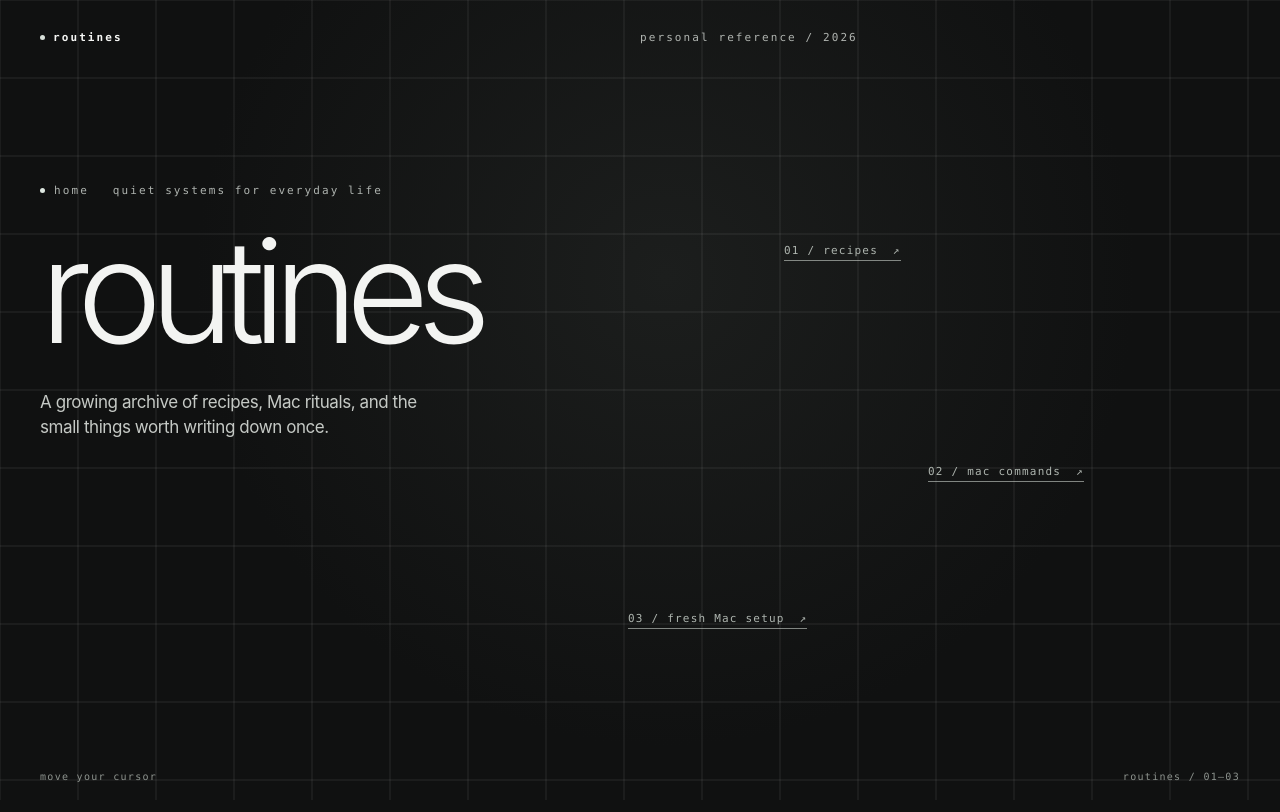
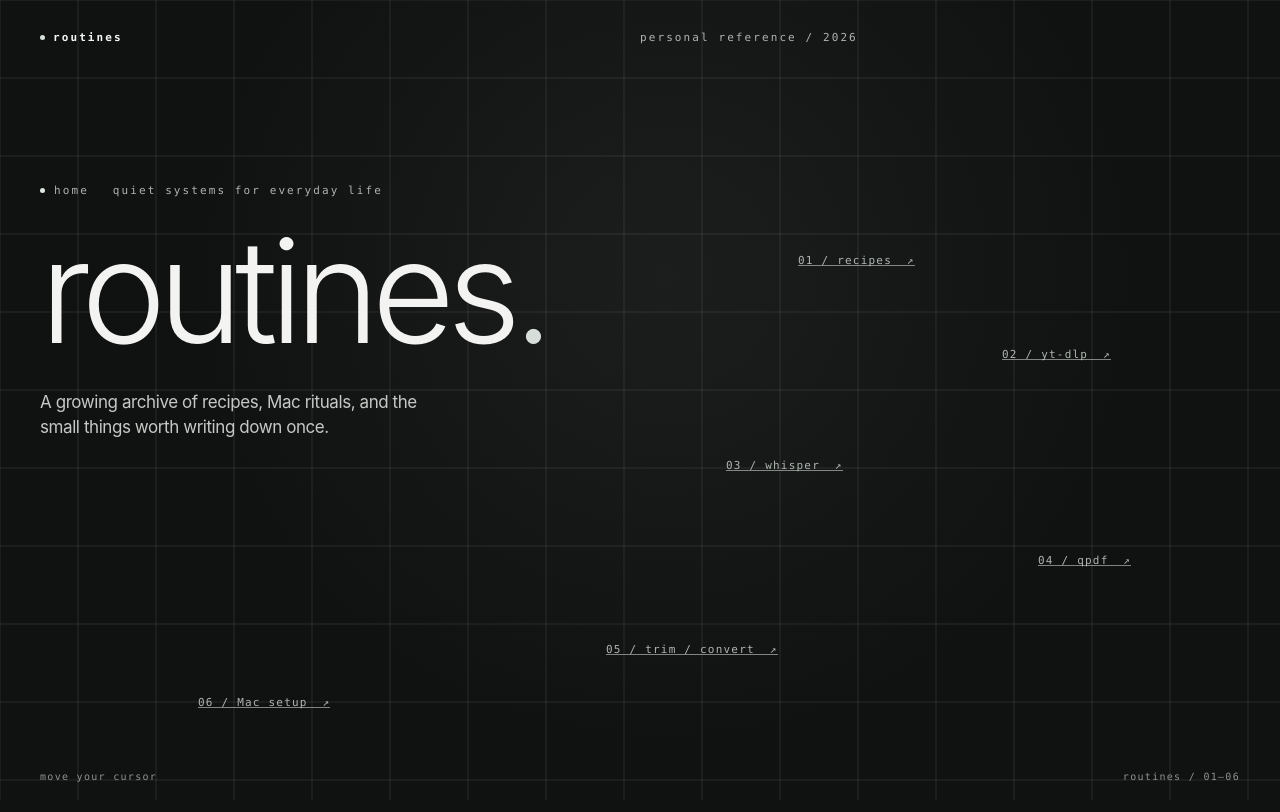
Before and after one commit to nightoul/routines, a React (Vite) app: page / in a window 1280 px wide. Built offline with nearby package versions, Linux system fonts and the light colour scheme.

Commit message:
homepage

```diff
--- a/src/App.css
+++ b/src/App.css
@@ -5,8 +5,8 @@ header { display: grid; grid-template-columns: 1fr 1fr; align-items: center; pad
 .brand { color: #f5f6f4; font-weight: 600; text-decoration: none; }.brand::before { display: inline-block; width: 5px; height: 5px; margin: 0 8px 1px 0; border-radius: 50%; background: #d7dfd9; content: ''; }
 header p { margin: 0; }main { min-height: calc(100svh - 125px); padding-top: clamp(110px, 13vh, 178px); }
 .intro-meta { display: flex; gap: 24px; color: #aeb3af; font: 500 11px/1 ui-monospace, SFMono-Regular, Menlo, Consolas, monospace; letter-spacing: .19em; text-transform: lowercase; }.intro-meta span:first-child::before { display: inline-block; width: 5px; height: 5px; margin: 0 9px 1px 0; border-radius: 50%; background: #dee8e1; content: ''; }
-h1 { max-width: 930px; margin: 36px 0 0; color: #f3f4f2; font-size: clamp(72px, 11.2vw, 185px); font-weight: 300; line-height: .83; letter-spacing: -.085em; }h1 em { color: #d7ddd8; font-style: normal; }
+h1 { max-width: 930px; margin: 36px 0 0; color: #f3f4f2; font-size: clamp(72px, 11.2vw, 185px); font-weight: 300; line-height: .83; letter-spacing: -.055em; }.title-dot { color: #d7ddd8; }
 .intro-bottom { max-width: 400px; margin-top: 39px; }.intro-bottom p { margin: 0; color: #c5c9c5; font-size: 17px; font-weight: 400; line-height: 1.45; letter-spacing: -.025em; }
-.free-links { position: absolute; inset: 22% 0 0; pointer-events: none; }.free-links a { position: absolute; padding-bottom: 4px; border-bottom: 1px solid rgba(221, 227, 221, .55); color: #aeb5af; font: 500 11px/1 ui-monospace, SFMono-Regular, Menlo, Consolas, monospace; letter-spacing: .11em; text-decoration: none; pointer-events: auto; transition: color .2s ease, transform .2s ease; }.free-links a:hover { color: #fff; transform: translate(3px, -3px); }.free-links a:nth-child(1) { top: 4%; left: 62%; }.free-links a:nth-child(2) { top: 46%; left: 74%; }.free-links a:nth-child(3) { top: 74%; left: 49%; }.free-links span { margin-left: 7px; }
+.free-links { position: absolute; inset: 22% 0 0; pointer-events: none; }.free-links a { position: absolute; padding: 10px 14px; color: #aeb5af; font: 500 11px/1 ui-monospace, SFMono-Regular, Menlo, Consolas, monospace; letter-spacing: .11em; text-decoration: none; pointer-events: auto; transition: color .2s ease, transform .2s ease; }.free-links a::after { position: absolute; right: 14px; bottom: 10px; left: 14px; height: 1px; background: rgba(221, 227, 221, .55); content: ''; }.free-links a:hover { color: #fff; transform: translate(3px, -3px); }.free-links a:nth-child(1) { top: 4%; left: 62%; }.free-links a:nth-child(2) { top: 22%; left: 79%; }.free-links a:nth-child(3) { top: 43%; left: 56%; }.free-links a:nth-child(4) { top: 61%; left: 82%; }.free-links a:nth-child(5) { top: 78%; left: 46%; }.free-links a:nth-child(6) { top: 88%; left: 12%; }.free-links span { margin-left: 7px; }
 footer { display: flex; justify-content: space-between; padding: 22px 0 30px; color: #8e948f; font: 500 10px/1 ui-monospace, SFMono-Regular, Menlo, Consolas, monospace; letter-spacing: .13em; text-transform: lowercase; }
-@media (max-width: 800px) { header, main, footer { width: calc(100% - 34px); }header { grid-template-columns: 1fr auto; }header p { display: none; }.intro-meta { font-size: 9px; gap: 12px; }main { min-height: calc(100svh - 102px); padding-top: 105px; }h1 { font-size: clamp(66px, 18vw, 118px); }.intro-bottom { margin-top: 34px; }.intro-bottom p { font-size: 15px; }.free-links { inset: 52% 0 0; }.free-links a { font-size: 9px; }.free-links a:nth-child(1) { top: 3%; left: 51%; }.free-links a:nth-child(2) { top: 25%; left: 8%; }.free-links a:nth-child(3) { top: 48%; left: 43%; }footer { padding-top: 26px; } }
+@media (max-width: 800px) { header, main, footer { width: calc(100% - 34px); }header { grid-template-columns: 1fr auto; }header p { display: none; }.intro-meta { font-size: 9px; gap: 12px; }main { min-height: calc(100svh - 102px); padding-top: 105px; }h1 { font-size: clamp(66px, 18vw, 118px); }.intro-bottom { margin-top: 34px; }.intro-bottom p { font-size: 15px; }.free-links { inset: 52% 0 0; }.free-links a { font-size: 9px; }.free-links a:nth-child(1) { top: 2%; left: 51%; }.free-links a:nth-child(2) { top: 17%; left: 7%; }.free-links a:nth-child(3) { top: 32%; left: 43%; }.free-links a:nth-child(4) { top: 47%; left: 16%; }.free-links a:nth-child(5) { top: 63%; left: 51%; }.free-links a:nth-child(6) { top: 78%; left: 9%; }footer { padding-top: 26px; } }
--- a/src/App.tsx
+++ b/src/App.tsx
@@ -102,18 +102,21 @@ function App() {
 
       <main id="top">
         <div className="intro-meta"><span>home</span><span>quiet systems for everyday life</span></div>
-        <h1>routines</h1>
+        <h1>routines<span className="title-dot">.</span></h1>
         <div className="intro-bottom">
           <p>A growing archive of recipes, Mac rituals, and the small things worth writing down once.</p>
         </div>
         <nav className="free-links" aria-label="Collections">
           <a href="#recipes">01 / recipes <span>↗</span></a>
-          <a href="#commands">02 / mac commands <span>↗</span></a>
-          <a href="#setup">03 / fresh Mac setup <span>↗</span></a>
+          <a href="#yt-dlp">02 / yt-dlp <span>↗</span></a>
+          <a href="#whisper">03 / whisper <span>↗</span></a>
+          <a href="#qpdf">04 / qpdf <span>↗</span></a>
+          <a href="#trim-convert">05 / trim / convert <span>↗</span></a>
+          <a href="#mac-setup">06 / Mac setup <span>↗</span></a>
         </nav>
       </main>
 
-      <footer><span>move your cursor</span><span>routines / 01—03</span></footer>
+      <footer><span>move your cursor</span><span>routines / 01—06</span></footer>
     </div>
   )
 }
```
